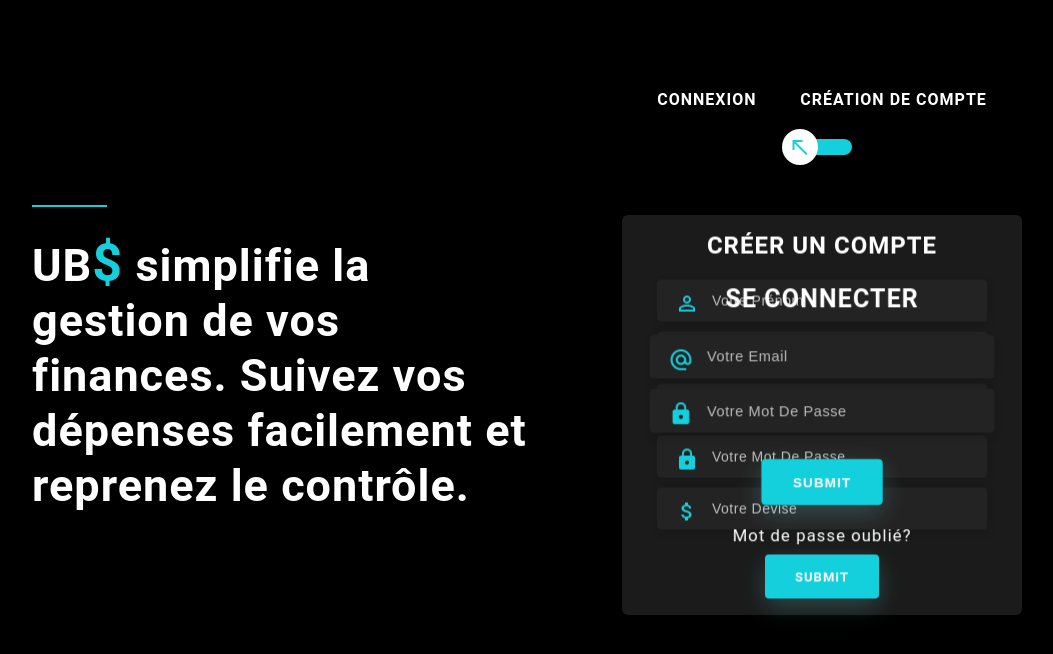
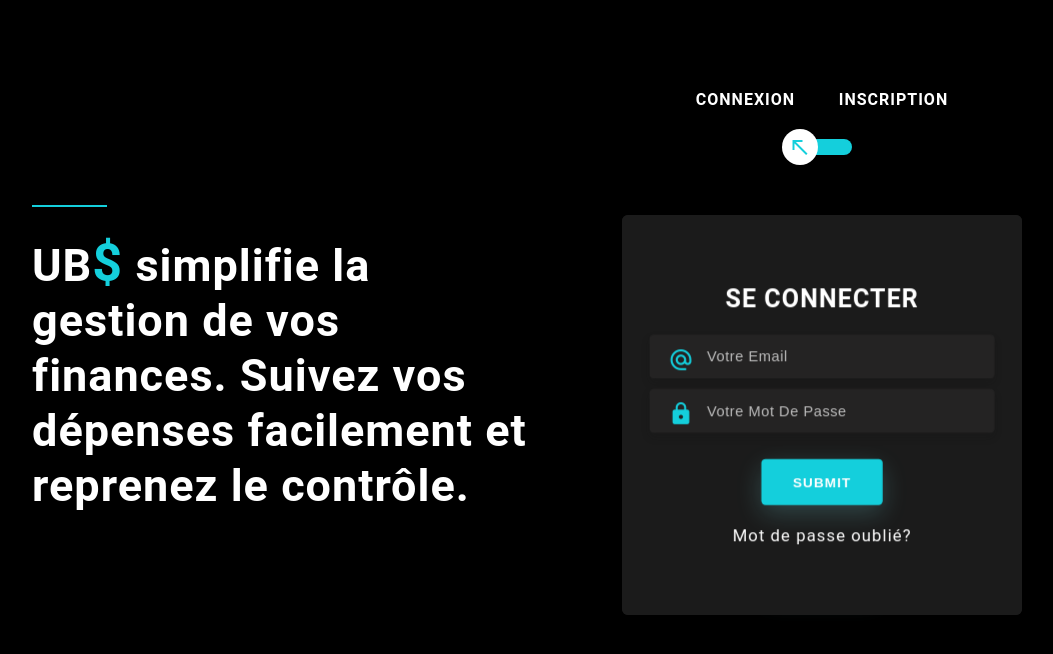
Before and after one commit to Leartdemiri/GestionDepenses, a PHP site: page / in a window 1280 px wide. Shown: the part 88-742 px from the top of the page, without its empty margins (88-1141 px from the left). Run offline with PHP 8.4, Linux system fonts and the light colour scheme; some libraries are stand-ins or nearby versions.

Commit message:
Comit urgent

```diff
--- a/css/form.css
+++ b/css/form.css
@@ -293,7 +293,7 @@ input[type="checkbox"] {
   transform: rotateY(180deg);
 }
 
-.card-front {
+#card-front {
   width: 100%;
   height: 100%;
   background-color: #1B1B1B;
@@ -307,14 +307,13 @@ input[type="checkbox"] {
   transform-style: preserve-3d;
 }
 
-.card-back {
+#card-back {
   transform: rotateY(180deg);
   width: 100%;
   height: 100%;
   background-color: #1B1B1B;
   background-position: bottom center;
   background-repeat: no-repeat;
-  background-size: 300%;
   position: absolute;
   border-radius: 6px;
   left: 0;
--- a/index.php
+++ b/index.php
@@ -39,12 +39,12 @@
                 <div class="right">
                     <div class="form">
                         <div class="text-center">
-                            <h6><span>Connexion</span> <span>Création de compte</span></h6>
+                            <h6><span>Connexion</span> <span>Inscription</span></h6>
                             <input type="checkbox" class="checkbox" id="reg-log">
                             <label for="reg-log"></label>
                             <div class="card-3d-wrap">
                                 <div class="card-3d-wrapper">
-                                    <form class="card-front" action="login/" method="POST">
+                                    <form id="card-front" action="login/" method="POST">
                                         <div class="center-wrap">
                                             <h4 class="heading">Se connecter</h4>
                                             <div class="form-group">
@@ -64,7 +64,7 @@
 
                                     <form id="card-back" action="signup/" method="POST">
                                         <div class="center-wrap">
-                                            <h4 class="heading">Créer un compte</h4>
+                                            <h4 class="heading">S'inscrire</h4>
                                             <div class="form-group">
                                                 <input type="text" class="form-style" placeholder="Votre Prénom"
                                                     autocomplete="off">
--- a/php/database.php
+++ b/php/database.php
@@ -1,7 +1,7 @@
 <?php
 
+require_once 'constants.php';
 
-require_once 'constants.php';
 class DataBase
 {
     // Properties
```
Also changed, not shown: pages/login.php (+3 -4 lines).
